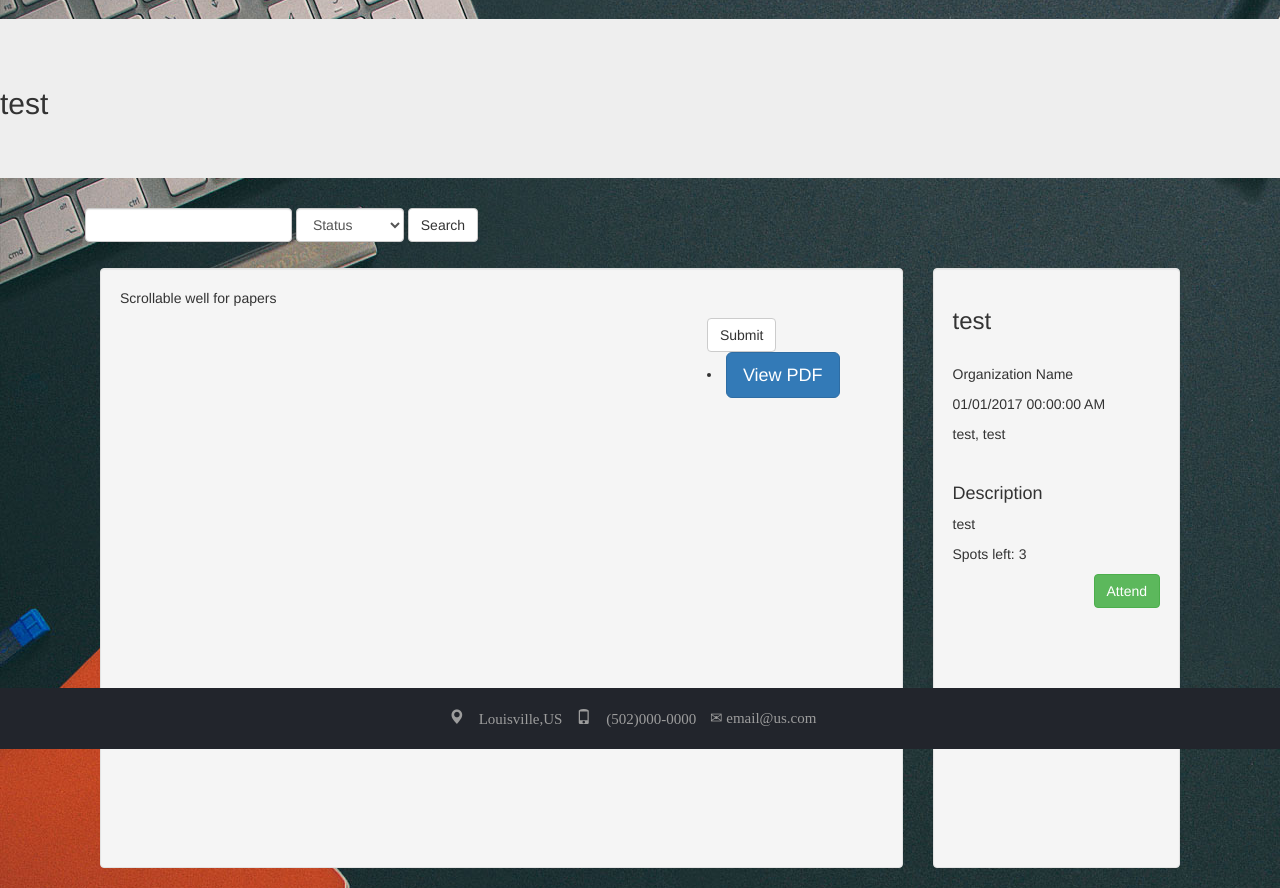
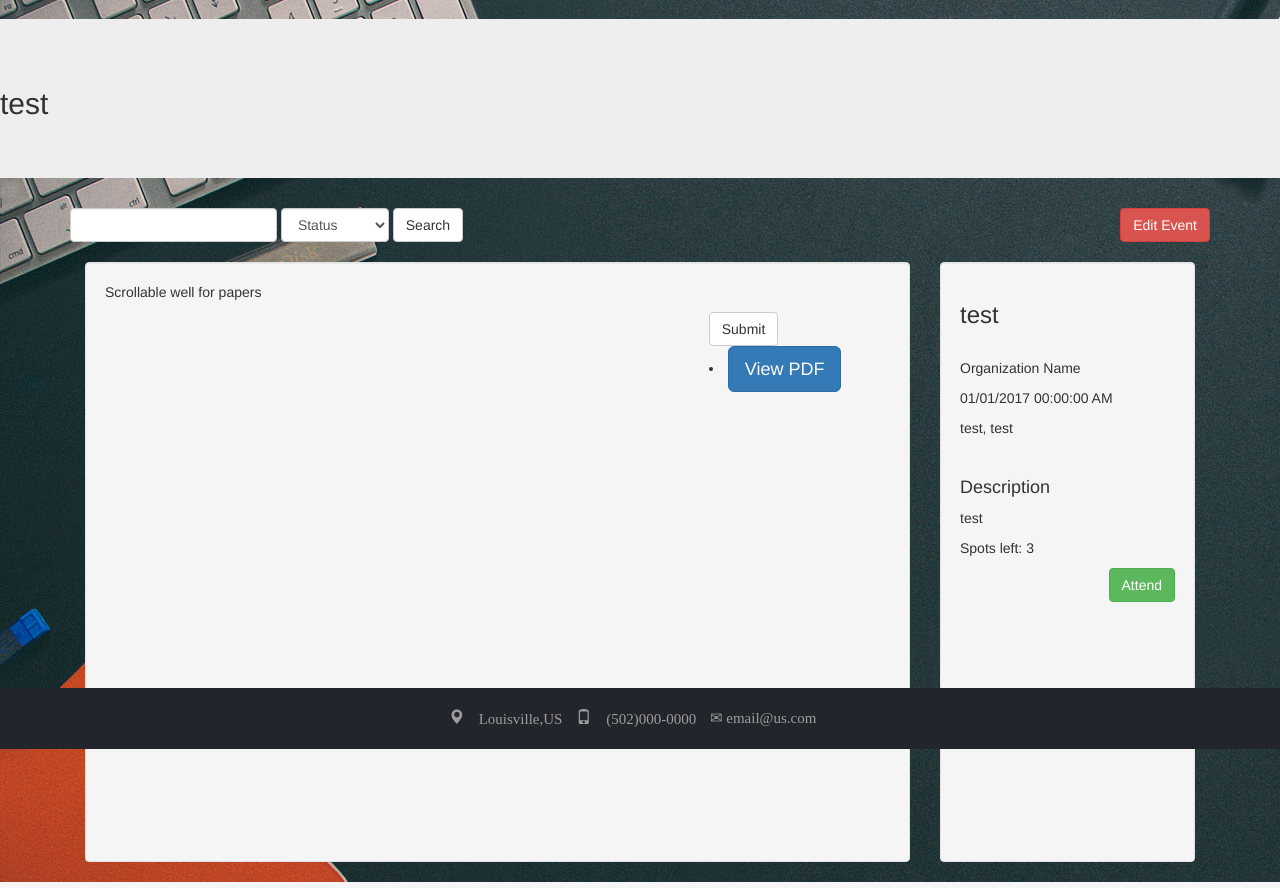
Before and after one commit to lukasfox23/Capstone, a Django app: page /1/ in a window 1280 px wide. Shown: the part 51-939 px from the top of the page. Run offline with Django 3.2, Linux system fonts and the light colour scheme; data comes from the database, SQL or seed files in the repository; tables that the repository leaves empty hold one stand-in row (values such as "Sample post"); some libraries are stand-ins or nearby versions.

Commit message:
Added editing to conferences, still need to handle user roles and blank inputs

```diff
--- a/capstone/forms.py
+++ b/capstone/forms.py
@@ -34,6 +34,26 @@ class FileForm(forms.Form):
         help_text = 'Only pdfs accepted'
     )
 
+class EditConferenceForm(ModelForm):
+    class Meta:
+        model = Conference
+        fields = ('conference_info',
+                  'conference_address',
+                  'conference_city',
+                  'conference_state')
+        widgets = {
+            'conference_info': forms.TextInput(attrs={'class': 'form-control', 'name': 'info'}),
+            'conference_address': forms.TextInput(attrs={'class': 'form-control', 'name': 'address'}),
+            'conference_city': forms.TextInput(attrs={'class': 'form-control', 'name': 'city'}),
+            'conference_state': forms.TextInput(attrs={'class': 'form-control', 'name': 'state'})
+        }
+        labels = {
+            'conference_info': _('Info:'),
+            'conference_address': _('Street Address:'),
+            'conference_city': _('City:'),
+            'conference_state': _('State:')
+        }
+
 class ConferenceForm(forms.Form):
     name = forms.CharField(label="Event Name:", max_length=75,
                            widget=forms.TextInput(attrs={'class': 'form-control', 'name': 'name'}))
--- a/conference/templates/conference/conference.html
+++ b/conference/templates/conference/conference.html
@@ -6,13 +6,14 @@
     <h2>{{ desiredConf.conference_name }}</h2>
    </div>
  </div>
+
 <div class="container">
-  <div class="col-sm-12">
   <form class="form-inline">
     <div class="form-group">
       <input class="form-control" id="papersearch">
     </div>
     <div class="form-group">
+      <!-- This functionality hasn't been implemented -->
       <select class="form-control" id="paperstatus">
         <option>Status</option>
         <option>Pending</option>
@@ -22,13 +23,50 @@
       </select>
     </div>
     <button type="submit" class="btn btn-default">Search</button>
+    <button type="button" class="btn btn-danger pull-right" data-toggle="modal" data-target="#editEvent">Edit Event</button>
   </form>
+</div>
+
+<!-- Modal for Editing Events, should prolly create a separate template alltogether for it -->
+<div id="editEvent" class="modal fade" role="dialog">
+  <div class="modal-dialog">
+    <div class="modal-content">
+      <div class="modal-header">
+        <button type="button" class="close" data-dismiss="modal">&times;</button>
+        <h4 class="modal-title">Edit your event!</h4>
+      </div>
+      <div class="modal-body">
+        <form id="editEventForm" name="editEventForm" action="" role="form" method="post" enctype="">
+          {% csrf_token %}
+          <div class="form-group">
+            {{ editForm.conference_info.label_tag }}
+            {{ editForm.conference_info }}
+          </div>
+          <div class="form-group">
+            {{ editForm.conference_address.label_tag }}
+            {{ editForm.conference_address }}
+          </div>
+          <div class="form-group">
+            {{ editForm.conference_city.label_tag }}
+            {{ editForm.conference_city}}
+          </div>
+          <div class="form-group">
+            {{ editForm.conference_state.label_tag }}
+            {{ editForm.conference_state }}
+          </div>
+          <input type="submit" name="editSubmit" class="btn btn-success" value="Confirm!">
+        </form>
+      </div>
+      <div class="modal-footer">
+        <button type="button" class="btn btn-danger" data-dismiss="modal">Cancel</button>
+      </div>
+    </div>
   </div>
+</div>
 
-  <br>
-  <br>
-  <br>
-  <div class="col-sm-12">
+<br>
+
+<div class="container">
     <row>
       <div class="col-sm-9">
         <div class="well" style="height: 600px">
@@ -111,6 +149,5 @@
         </div>
       </div>
     </row>
-  </div>
 </div>
 {% endblock %}
--- a/conference/views.py
+++ b/conference/views.py
@@ -3,7 +3,7 @@ from django.http import HttpResponse
 from django.contrib.auth.models import User
 from basic.models import Conference,UserConference,Item,Comment
 from django.contrib.auth.decorators import login_required
-from capstone.forms import ConferenceForm,FileForm
+from capstone.forms import ConferenceForm,FileForm,EditConferenceForm
 from django.contrib import messages
 # Create your views here.
 # Thinking this url should look something like /basic/conference/"conference name"
@@ -15,12 +15,18 @@ def conference(request, conference_id):
     # Method for uploading papers, should move to model for cleanliness
     if request.method == 'POST':
         form = FileForm(request.POST, request.FILES)
+        editForm = EditConferenceForm()
+        # Edit the event and render the page again
+        if request.POST.get("editSubmit"):
+            editEvent(request, desiredConf, items, form)
+
+        # Add a new file to the event
         if form.is_valid():
             newFile = Item(user_id = User.objects.get(username = request.user),
                                                       conference_id = Conference.objects.get(conference_id = desiredConf[0].conference_id),
                                                       file_path = request.FILES['file_path'])
             newFile.save()
-            return render(request, "conference/conference.html", {'desiredConf':desiredConf[0], 'form':form})
+            return render(request, "conference/conference.html", {'desiredConf':desiredConf[0], 'form':form, 'confItems':items, 'editForm':editForm})
         if request.POST.get("attendSubmit"):
             if UserConference.checkUnique(User.objects.get(username = request.user), Conference.objects.get(conference_id = desiredConf[0].conference_id)):
                 newConferenceAttendee = UserConference(user_id = User.objects.get(username = request.user), conference_id = Conference.objects.get(conference_id = desiredConf[0].conference_id), user_type = "G")
@@ -31,7 +37,29 @@ def conference(request, conference_id):
             return render(request, "conference/conference.html", {'desiredConf':desiredConf[0], 'form':form})
     else:
         form = FileForm()
-    return render(request, "conference/conference.html", {'desiredConf':desiredConf[0], 'form':form, 'confItems':items})
+        editForm = EditConferenceForm()
+    return render(request, "conference/conference.html", {'desiredConf':desiredConf[0], 'form':form, 'confItems':items, 'editForm':editForm})
+
+# Method for editing events
+def editEvent(request, desiredConf, items, form):
+    editForm = EditConferenceForm(request.POST)
+
+    if editForm.is_valid():
+        editData = editForm.cleaned_data
+
+        if editData['conference_info'] is not None:
+            Conference.objects.filter(conference_id = desiredConf[0].conference_id).update(conference_info = editData['conference_info'])
+
+        if editData['conference_address'] is not None:
+            Conference.objects.filter(conference_id = desiredConf[0].conference_id).update(conference_address = editData['conference_address'])
+
+        if editData['conference_city'] is not None:
+            Conference.objects.filter(conference_id = desiredConf[0].conference_id).update(conference_city = editData['conference_city'])
+
+        if editData['conference_state'] is not None:
+            Conference.objects.filter(conference_id = desiredConf[0].conference_id).update(conference_state = editData['conference_state'])
+
+    return render(request, "conference/conference.html", {'desiredConf':desiredConf[0], 'form':form, 'confItems':items, 'editForm':editForm})
 
 
 #def createconference(request):
```
